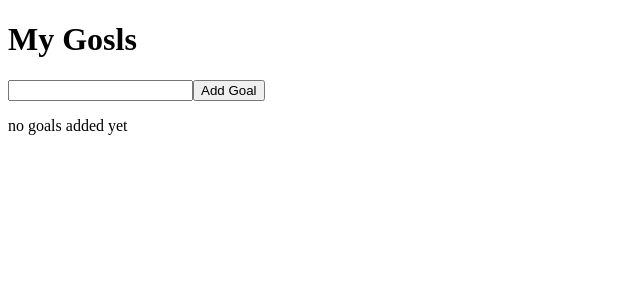
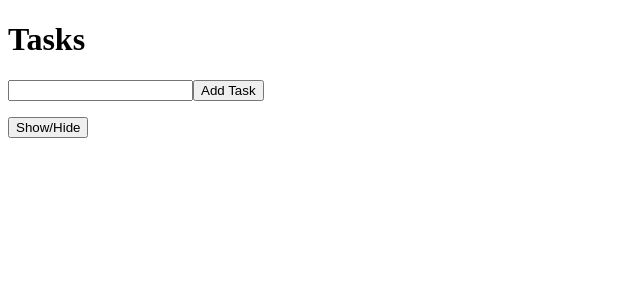
Before and after one commit to ManjinderDhillon/assign, a Vue app: page / in a window 1280 px wide. Shown: the top 300 px of the page, without its empty margins (0-640 px from the left). Built offline with nearby package versions, Linux system fonts and the light colour scheme.

Commit message:
AssignFive

```diff
--- a/src/App.vue
+++ b/src/App.vue
@@ -1,5 +1,5 @@
 <template>
-  <ModuleThree />
+  <AssignFive />
 </template>
 <script>
 export default {
@@ -7,5 +7,5 @@ export default {
 };
 </script>
 <script setup>
-import ModuleThree from "./components/ModuleThree.vue";
+import AssignFive from "./components/AssignFive.vue";
 </script>
--- /dev/null
+++ b/src/components/AssignFive.vue
@@ -0,0 +1,22 @@
+<template>
+  <h1>Tasks</h1>
+  <input type="text" v-model="enteredTask" />
+  <button @click="addTask">Add Task</button>
+  <ul v-if="val === true">
+    <li v-for="task in tasks" :key="task">{{ task }}</li>
+  </ul>
+  <button @click="toggleTask">Show/Hide</button>
+</template>
+<script setup>
+import { ref } from "vue";
+
+const enteredTask = ref("");
+const tasks = ref([]);
+const val = ref(true);
+const addTask = () => {
+  tasks.value.push(enteredTask.value);
+};
+const toggleTask = () => {
+  val.value = !val.value;
+};
+</script>
```
